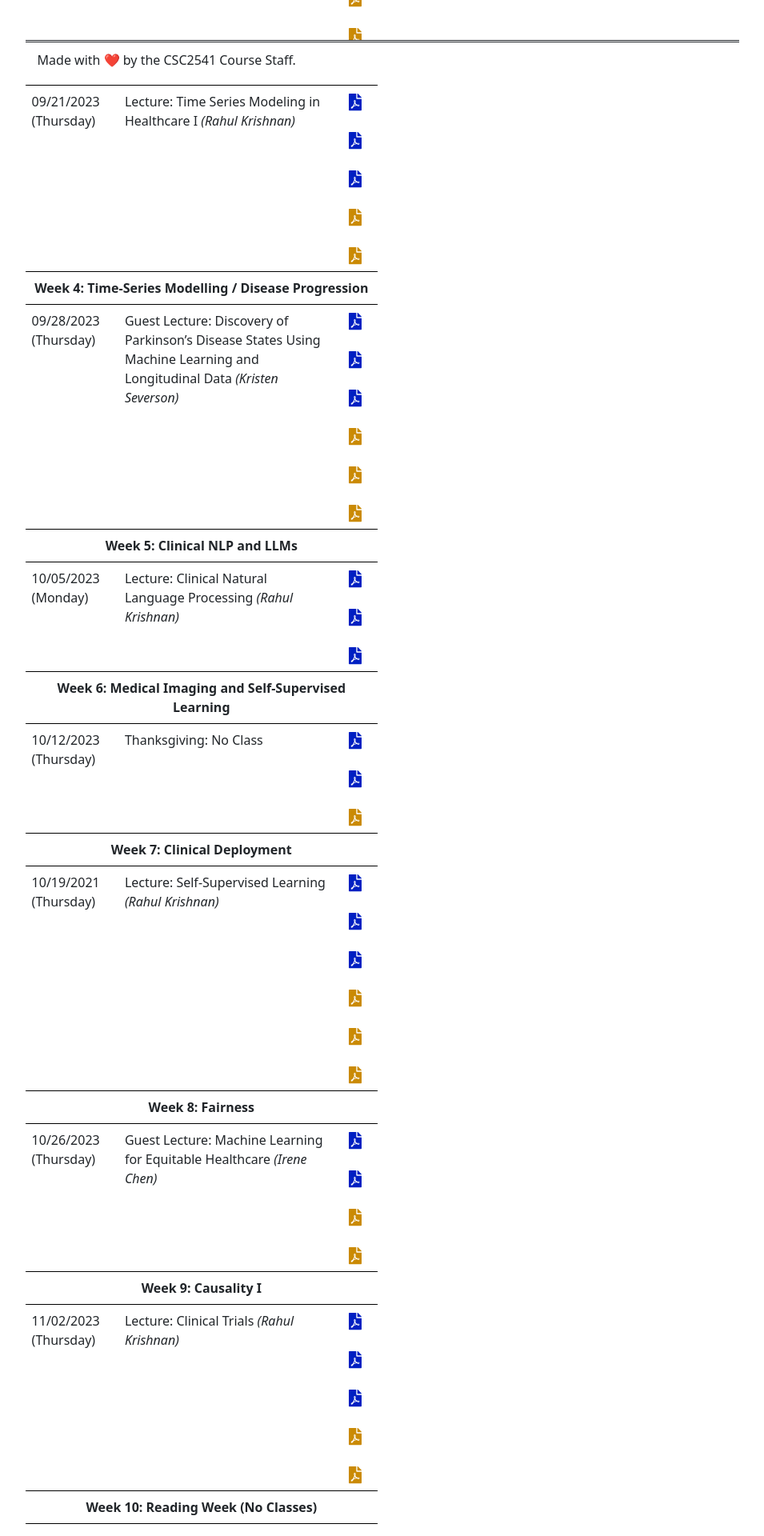
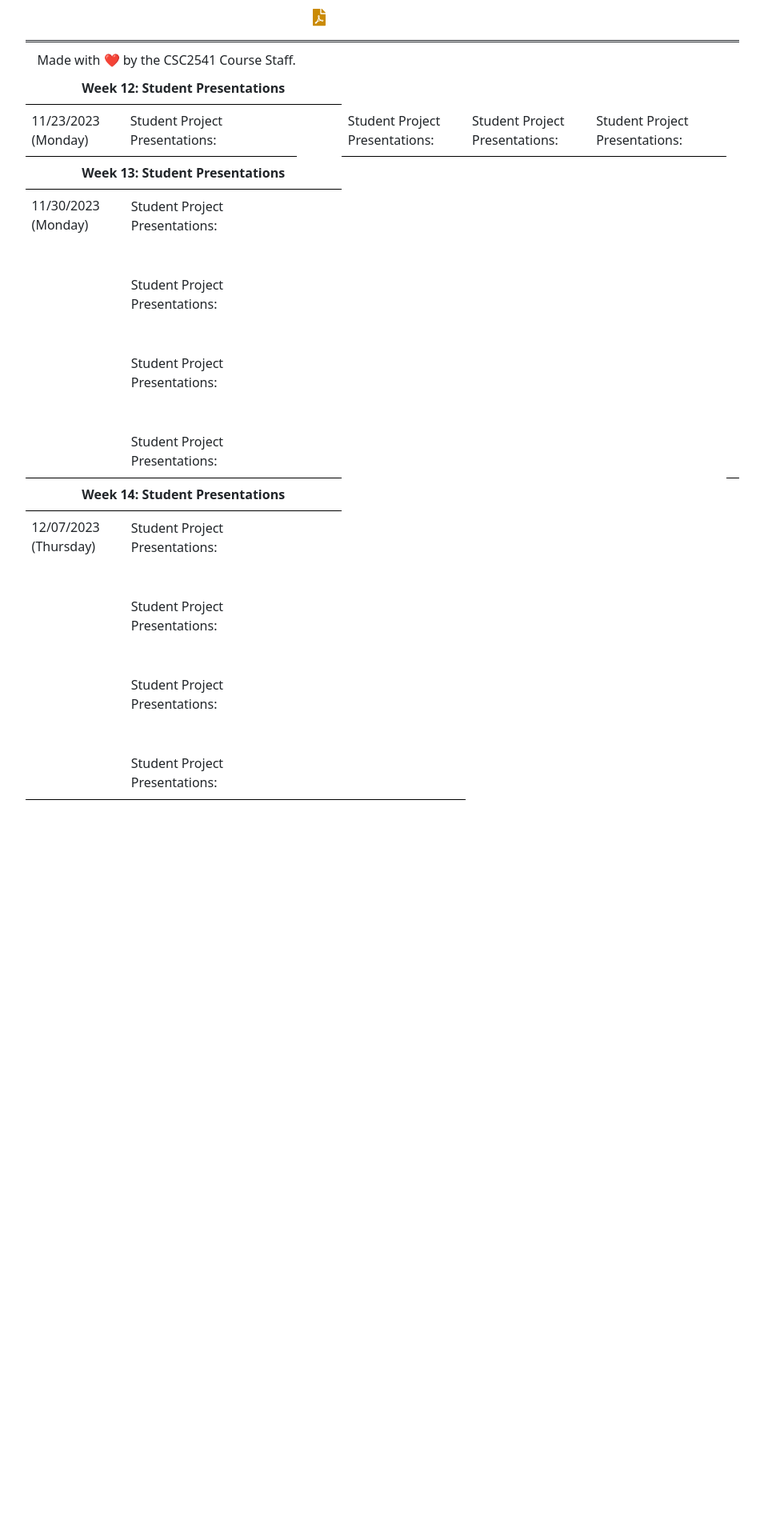
Before and after one commit to csc2541-2023/csc2541-2023.github.io, a Next.js app: page /schedule in a window 1280 px wide. Shown: the part 700-2620 px from the top of the page at 80% size, without its empty margins (162-1117 px from the left). After the commit the page ends 1848 px from the top, so only its background shows below. Built offline with nearby package versions, Linux system fonts and the light colour scheme; what @tailwindcss/typography would draw is missing.

Commit message:
updated schedule

```diff
--- a/pages/schedule.js
+++ b/pages/schedule.js
@@ -125,7 +125,7 @@ export default function Home() {
                 <td>Project Planning Session I</td>
               </tr> */}
               {/* WEEK 3 */}
-              <tr>
+             {/*  <tr>
                 <td colSpan="3" align="center"><b>Week 3: In-person Project Planning</b></td>
               </tr>
               <tr>
@@ -152,7 +152,7 @@ export default function Home() {
                   "http://www.marzyehghassemi.com//wp-content/uploads/2016/10/JAMIA_2016_Ghassemi_Wu_Understanding_vasopressor_interventions.pdf",
                   "Understanding vasopressor intervention and... (Wu, Ghassemi et al.)")}
                 </td>
-              </tr>
+              </tr> */}
               {/* <tr>
                 <td>09/28/2023 (Thursday)</td>
                 <td>Lecture: <a href="lectures/csc2541_lecture5-ts_learning2.pdf" target="_blank">Time Series Modeling in Healthcare II</a> <i>(Rahul Krishnan)</i></td>
@@ -162,7 +162,7 @@ export default function Home() {
                 <td>Project Planning Session II</td>
               </tr> */}
               {/* WEEK 4 */}
-              <tr>
+              {/* <tr>
                 <td colSpan="3" align="center"><b>Week 4: Time-Series Modelling / Disease Progression</b></td>
               </tr>
               <tr>
@@ -193,7 +193,7 @@ export default function Home() {
                   "https://www.ncbi.nlm.nih.gov/pmc/articles/PMC4191837/",
                   "Modeling Disease Progression via Fused Sparse... (Zhou et al.)")}
                 </td>
-              </tr>
+              </tr> */}
               {/* <tr>
                 <td>09/29/2021 (Wednesday)</td>
                 <td>Lecture: <a href="lectures/csc2541_lecture6-disease_prog.pdf" target="_blank">Disease Progression Modeling</a> <i>(Rahul Krishnan)</i></td>
@@ -211,7 +211,7 @@ export default function Home() {
                 </td>
               </tr> */}
               {/* WEEK 5 */}
-              <tr>
+              {/* <tr>
                 <td colSpan="3" align="center"><b>Week 5: Clinical NLP and LLMs</b></td>
               </tr>
               <tr>
@@ -230,7 +230,7 @@ export default function Home() {
                   "https://arxiv.org/abs/1901.08746",
                   "BioBERT: a pre-trained biomedical language... (Lee et al.)")}
                 </td>
-              </tr>
+              </tr> */}
               {/* <tr>
                 <td>10/06/2021 (Wednesday)</td>
                 <td>
@@ -245,7 +245,7 @@ export default function Home() {
                 <td>Guest Lecture: <a href="talks/csc2541_guest_lecture2_Monica.pdf" target="_blank">Clinical Natural Language Processing</a> <i>(Monica Agrawal)</i></td>
               </tr> */}
               {/* WEEK 6 */}
-              <tr>
+              {/* <tr>
                 <td colSpan="3" align="center"><b>Week 6: Medical Imaging and Self-Supervised Learning</b></td>
               </tr>
               <tr>
@@ -264,7 +264,7 @@ export default function Home() {
                   "https://arxiv.org/pdf/1505.04597.pdf",
                   "U-Net: Convolutional Networks for Biomedical... (Ronneberger et al.)")}
                 </td>
-              </tr>
+              </tr> */}
              {/*  <tr>
                 <td>10/13/2021 (Wednesday)</td>
                 <td>Lecture: <a href="lectures/csc2541_lecture8-imaging.pdf" target="_blank"> Medical Imaging</a> <i>(Rahul Krishnan)</i></td>
@@ -274,7 +274,7 @@ export default function Home() {
                 <td>Guest Lecture: <a href="talks/csc2541_guest_lecture3_Liao.pdf" target="_blank">Multimodal Representation Learning for Medical Image Analysis</a> <i>(Ruizhi Liao)</i></td>
               </tr> */}
               {/* WEEK 7 */}
-              <tr>
+              {/* <tr>
                 <td colSpan="3" align="center"><b>Week 7: Clinical Deployment</b></td>
               </tr>
               <tr>
@@ -305,7 +305,7 @@ export default function Home() {
                   "https://arxiv.org/pdf/1703.04730.pdf",
                   "Understanding Black-box Predictions via... (Koh and Liang)")}
                 </td>
-              </tr>
+              </tr> */}
               {/* <tr>
                 <td>10/20/2021 (Wednesday)</td>
                 <td>Lecture: <a href="talks/csc2541_guest_lecture4_Fralick.pdf" target="_blank">Deployment of Clinical ML Systems</a> <i>(Michael Fralick)</i></td>
@@ -320,7 +320,7 @@ export default function Home() {
                 </td>
               </tr> */}
               {/* WEEK 8 */}
-              <tr>
+              {/* <tr>
                 <td colSpan="3" align="center"><b>Week 8: Fairness</b></td>
               </tr>
               <tr>
@@ -343,7 +343,7 @@ export default function Home() {
                   "https://jamanetwork.com/journals/jamadermatology/article-abstract/2688587",
                   "Machine Learning and Health Care Disparities... (Adamson and Smith)")}
                 </td>
-              </tr>
+              </tr> */}
               {/* <tr>
                 <td>10/27/2021 (Wednesday)</td>
                 <td>
@@ -366,7 +366,7 @@ export default function Home() {
                 </td>
               </tr> */}
               {/* WEEK 9 */}
-              <tr>
+              {/* <tr>
                 <td colSpan="3" align="center"><b>Week 9: Causality I</b></td>
               </tr>
               <tr>
@@ -393,7 +393,7 @@ export default function Home() {
                   "https://www.nature.com/articles/s41591-018-0310-5",
                   "Guidelines for reinforcement learning in healthcare (Gottesman et al.)")}
                 </td>
-              </tr>
+              </tr> */}
              {/*  <tr>
                 <td>11/03/2021 (Wednesday)</td>
                 <td>
@@ -413,14 +413,14 @@ export default function Home() {
                 </td>
               </tr> */}
               {/* WEEK 10 */}
-              <tr>
+              {/* <tr>
                 <td colSpan="3" align="center"><b>Week 10: Reading Week (No Classes)</b></td>
               </tr>
               <tr>
                 <td colSpan="3" align="center"></td>
-              </tr>
+              </tr> */}
               {/* WEEK 11 */}
-              <tr>
+              {/* <tr>
                 <td colSpan="3" align="center"><b>Week 11: Causality II</b></td>
               </tr>
               <tr>
@@ -451,7 +451,7 @@ export default function Home() {
                   "https://academic.oup.com/ectj/article/21/1/C1/5056401",
                   "Double/debiased machine learning for... (Chernozhukov et al.)")}
                 </td>
-              </tr>
+              </tr> */}
               {/* <tr>
                 <td>11/17/2021 (Wednesday)</td>
                 <td>
@@ -487,7 +487,7 @@ export default function Home() {
                 <br></br>
                 <td>Student Project Presentations:</td>
                 <td></td>
-                {/* <td rowSpan="3" style={{verticalAlign: "middle"}}></td> */}
+                <td rowSpan="3" style={{verticalAlign: "middle"}}></td>
               </tr>
               {/* <tr>
                 <td>11/24/2021 (Wednesday)</td>
```
